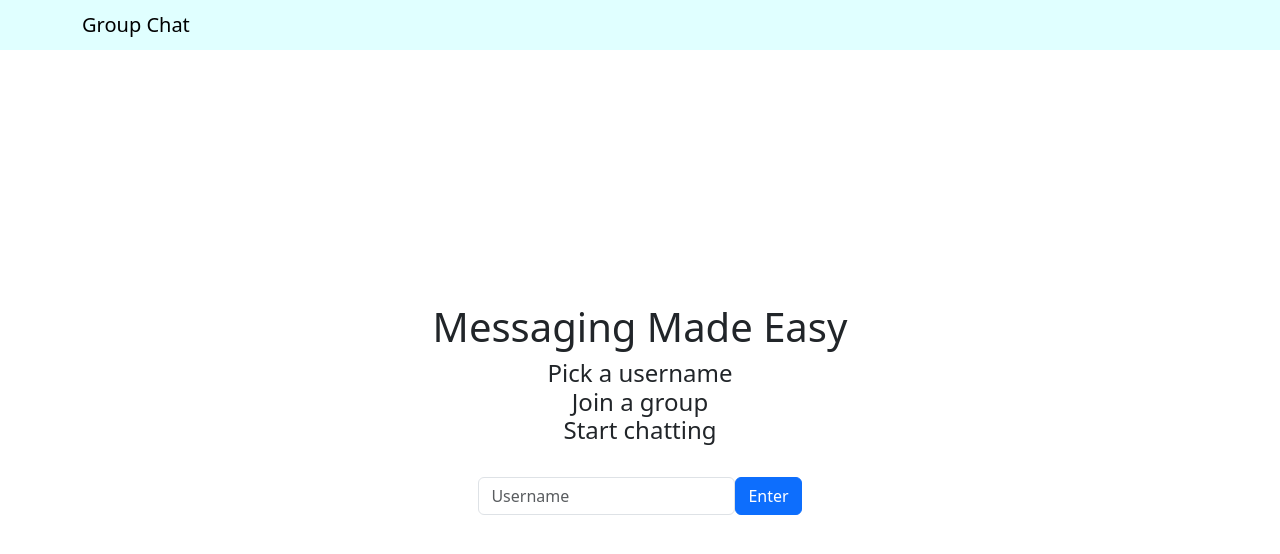
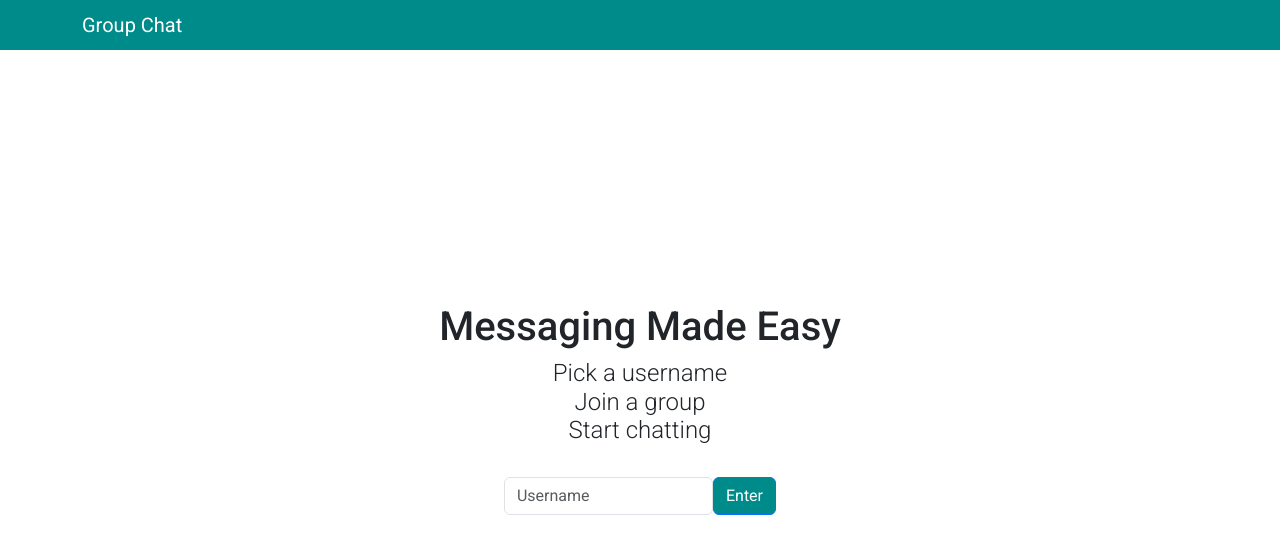
Before and after one commit to cyoung-sudo/group-chat-app-client, a React (Vite) app: page / in a window 1280 px wide. Shown: the top 554 px of the page. Built offline with nearby package versions, Linux system fonts and the light colour scheme; no server answers.

Commit message:
added styling

```diff
--- a/src/components/forms/GroupForm.scss
+++ b/src/components/forms/GroupForm.scss
@@ -3,4 +3,8 @@
   > div {
     width: 100%;
   }
+
+  button {
+    background-color: var(--theme-color);
+  }
 }
--- a/src/components/forms/MessageForm.scss
+++ b/src/components/forms/MessageForm.scss
@@ -3,4 +3,8 @@
   > div {
     width: 100%;
   }
+
+  button {
+    background-color: var(--theme-color);
+  }
 }
--- a/src/components/forms/UsernameForm.scss
+++ b/src/components/forms/UsernameForm.scss
@@ -1,3 +1,7 @@
 #usernameForm {
   display: flex;
+
+  button {
+    background-color: var(--theme-color);
+  }
 }
--- a/src/components/navigation/NavigationBar.jsx
+++ b/src/components/navigation/NavigationBar.jsx
@@ -5,7 +5,7 @@ import Navbar from 'react-bootstrap/Navbar';
 
 const NavigationBar = ({ username, group }) => {
   return (
-    <Navbar id="navbar" expand="lg">
+    <Navbar id="navbar" expand="lg" data-bs-theme="dark">
       <Container>
         <Navbar.Brand>Group Chat</Navbar.Brand>
 
--- a/src/components/navigation/NavigationBar.scss
+++ b/src/components/navigation/NavigationBar.scss
@@ -16,6 +16,7 @@
     white-space:nowrap;
     padding: 0.7rem;
     font-weight: 300;
+    color: white;
   }
 }
 
--- a/src/index.scss
+++ b/src/index.scss
@@ -1,4 +1,17 @@
+@import url('https://fonts.googleapis.com/css2?family=Roboto:ital,wght@0,100;0,300;0,400;0,500;0,700;0,900;1,100;1,300;1,400;1,500;1,700;1,900&display=swap');
+
 :root {
-  --theme-color: lightcyan;
+  --theme-color: darkcyan;
   --navbar-height: 50px;
 }
+
+body {
+  font-family: 'Roboto', sans-serif;
+}
+
+// Overwrite bootstrap styling
+.form-control:focus {
+  outline: none;
+  box-shadow: none;
+  border: 1px black solid;
+}
```
